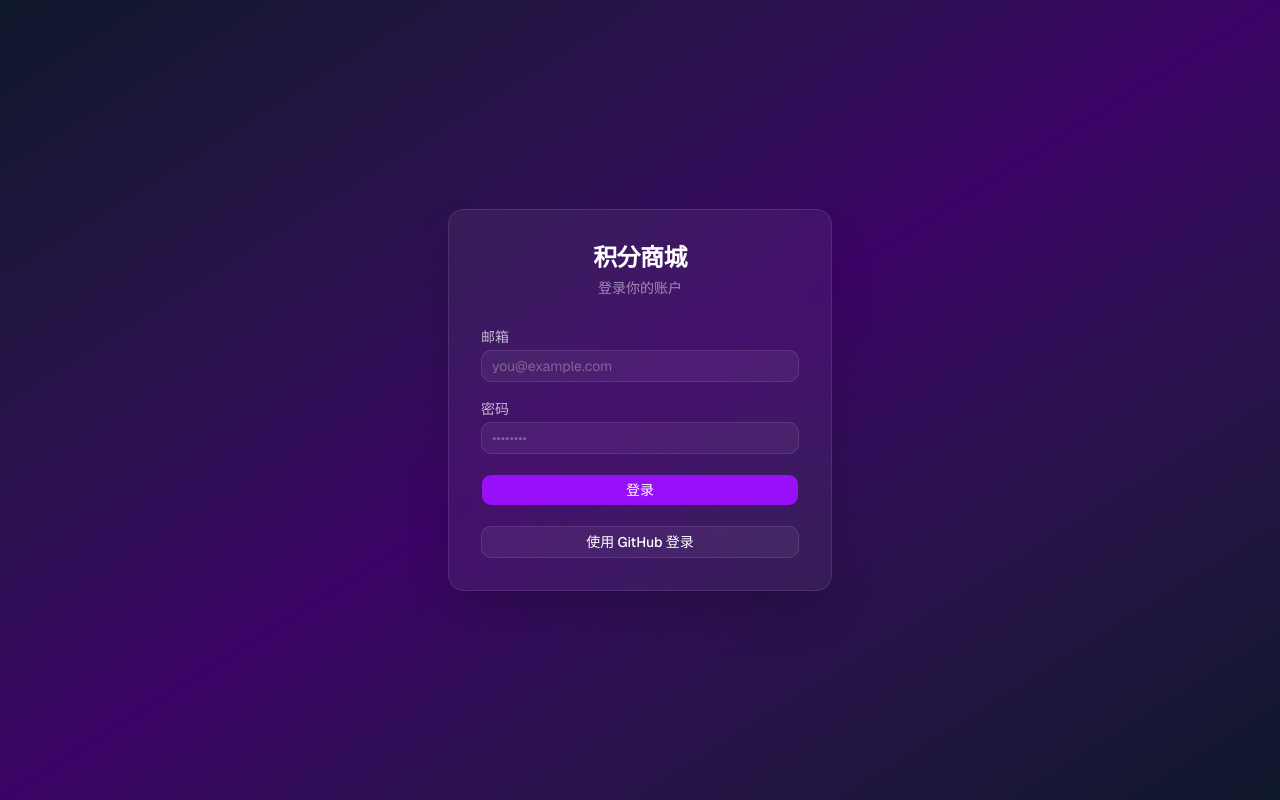
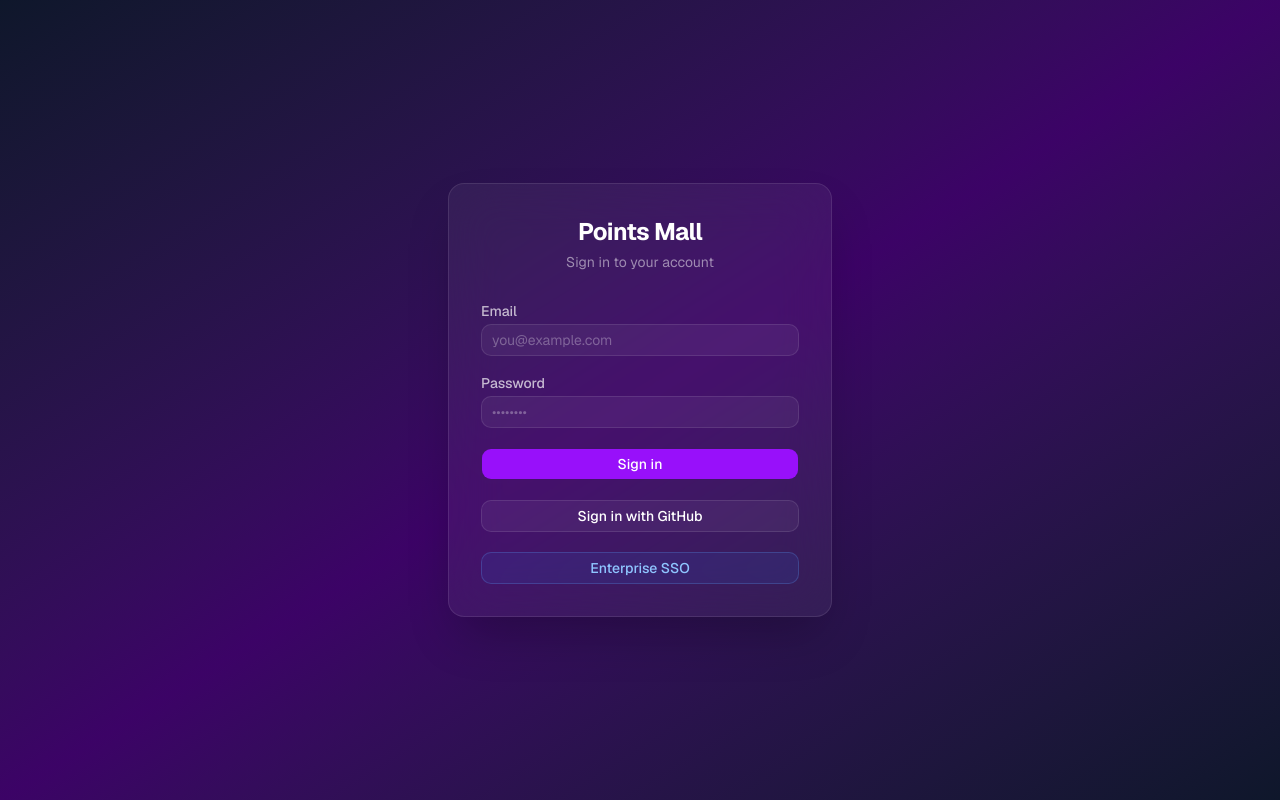
Before and after one commit to drake-jin-cn/points-mall-frontend, a Next.js app: page /login in a window 1280 px wide. Built offline with nearby package versions, Linux system fonts and the light colour scheme; no server answers.

Commit message:
feat(TASK-AUTH-0009): add Enterprise SSO button on login page

```diff
--- a/src/app/(auth)/auth/github/callback/page.tsx
+++ b/src/app/(auth)/auth/github/callback/page.tsx
@@ -25,7 +25,7 @@
           aria-hidden="true"
           className="h-10 w-10 animate-spin rounded-full border-4 border-white/30 border-t-white"
         />
-        <p className="text-sm font-medium text-white/80">正在处理 GitHub 登录…</p>
+        <p className="text-sm font-medium text-white/80">Processing GitHub login…</p>
       </div>
     </div>
   );
--- a/src/app/(auth)/login/page.tsx
+++ b/src/app/(auth)/login/page.tsx
@@ -14,16 +14,19 @@
 import type { AuthUser } from '@/store/useAuthStore';
 
 const loginSchema = z.object({
-  email: z.string().email('请输入有效的邮箱地址'),
-  password: z.string().min(6, '密码至少 6 位'),
+  email: z.string().email('Please enter a valid email address'),
+  password: z.string().min(6, 'Password must be at least 6 characters'),
 });
 
 type LoginForm = z.infer<typeof loginSchema>;
 
 const OAUTH_ERROR_MESSAGES: Record<string, string> = {
-  oauth_state_invalid: 'GitHub 登录状态无效，请重试',
-  oauth_cancelled: 'GitHub 登录已取消',
-  oauth_failed: 'GitHub 登录失败，请稍后重试',
+  oauth_state_invalid: 'GitHub login state invalid, please try again',
+  oauth_cancelled: 'GitHub login cancelled',
+  oauth_failed: 'GitHub login failed, please try again',
+  sso_state_invalid: 'SSO login state invalid, please try again',
+  sso_cancelled: 'SSO login cancelled',
+  sso_failed: 'SSO login failed, please try again',
 };
 
 function OAuthErrorToast() {
@@ -46,6 +49,7 @@
   const router = useRouter();
   const setUser = useAuthStore((s) => s.setUser);
   const githubAuthUrl = `${process.env.NEXT_PUBLIC_BFF_URL}/auth/github`;
+  const ssoAuthUrl = `${process.env.NEXT_PUBLIC_BFF_URL}/auth/sso`;
 
   const {
     register,
@@ -65,18 +69,22 @@
     window.location.href = githubAuthUrl;
   };
 
+  const onSsoLogin = () => {
+    window.location.href = ssoAuthUrl;
+  };
+
   return (
     <div className="flex min-h-screen items-center justify-center bg-gradient-to-br from-slate-900 via-purple-950 to-slate-900 p-4">
       <div className="w-full max-w-sm rounded-2xl border border-white/10 bg-white/5 p-8 shadow-2xl backdrop-blur-xl">
         <div className="mb-8 text-center">
-          <h1 className="text-2xl font-bold tracking-tight text-white">积分商城</h1>
-          <p className="mt-1 text-sm text-white/50">登录你的账户</p>
+          <h1 className="text-2xl font-bold tracking-tight text-white">Points Mall</h1>
+          <p className="mt-1 text-sm text-white/50">Sign in to your account</p>
         </div>
 
         <form onSubmit={handleSubmit(onSubmit)} noValidate className="space-y-5">
           <div className="space-y-1.5">
             <Label htmlFor="email" className="text-white/70">
-              邮箱
+              Email
             </Label>
             <Input
               id="email"
@@ -91,7 +99,7 @@
 
           <div className="space-y-1.5">
             <Label htmlFor="password" className="text-white/70">
-              密码
+              Password
             </Label>
             <Input
               id="password"
@@ -109,7 +117,7 @@
             disabled={isSubmitting}
             className="w-full bg-purple-600 text-white hover:bg-purple-500 disabled:opacity-60"
           >
-            {isSubmitting ? '登录中…' : '登录'}
+            {isSubmitting ? 'Signing in…' : 'Sign in'}
           </Button>
 
           <Button
@@ -117,7 +125,15 @@
             onClick={onGithubLogin}
             className="w-full border border-white/15 bg-white/5 text-white hover:bg-white/10"
           >
-            使用 GitHub 登录
+            Sign in with GitHub
+          </Button>
+
+          <Button
+            type="button"
+            onClick={onSsoLogin}
+            className="w-full border border-blue-400/30 bg-blue-500/10 text-blue-300 hover:bg-blue-500/20"
+          >
+            Enterprise SSO
           </Button>
         </form>
       </div>
--- a/src/components/LoadingOverlay.tsx
+++ b/src/components/LoadingOverlay.tsx
@@ -10,12 +10,12 @@
   return (
     <div
       role="status"
-      aria-label="加载中"
+      aria-label="Loading"
       className="fixed inset-0 z-50 flex items-center justify-center bg-black/40 backdrop-blur-sm"
     >
       <div className="flex flex-col items-center gap-3">
         <div className="h-10 w-10 animate-spin rounded-full border-4 border-white/30 border-t-white" />
-        <span className="text-sm font-medium text-white/80">加载中…</span>
+        <span className="text-sm font-medium text-white/80">Loading…</span>
       </div>
     </div>
   );
--- a/src/lib/http/interceptors/error.ts
+++ b/src/lib/http/interceptors/error.ts
@@ -21,7 +21,7 @@
       if (error.response?.status === 401) {
         return Promise.reject(error);
       }
-      toast.error('网络异常，请稍后重试');
+      toast.error('Network error, please try again');
       return Promise.reject(error);
     },
   );
```
Also changed, not shown: 2 other files (tests, documents, lock files or other folders).
